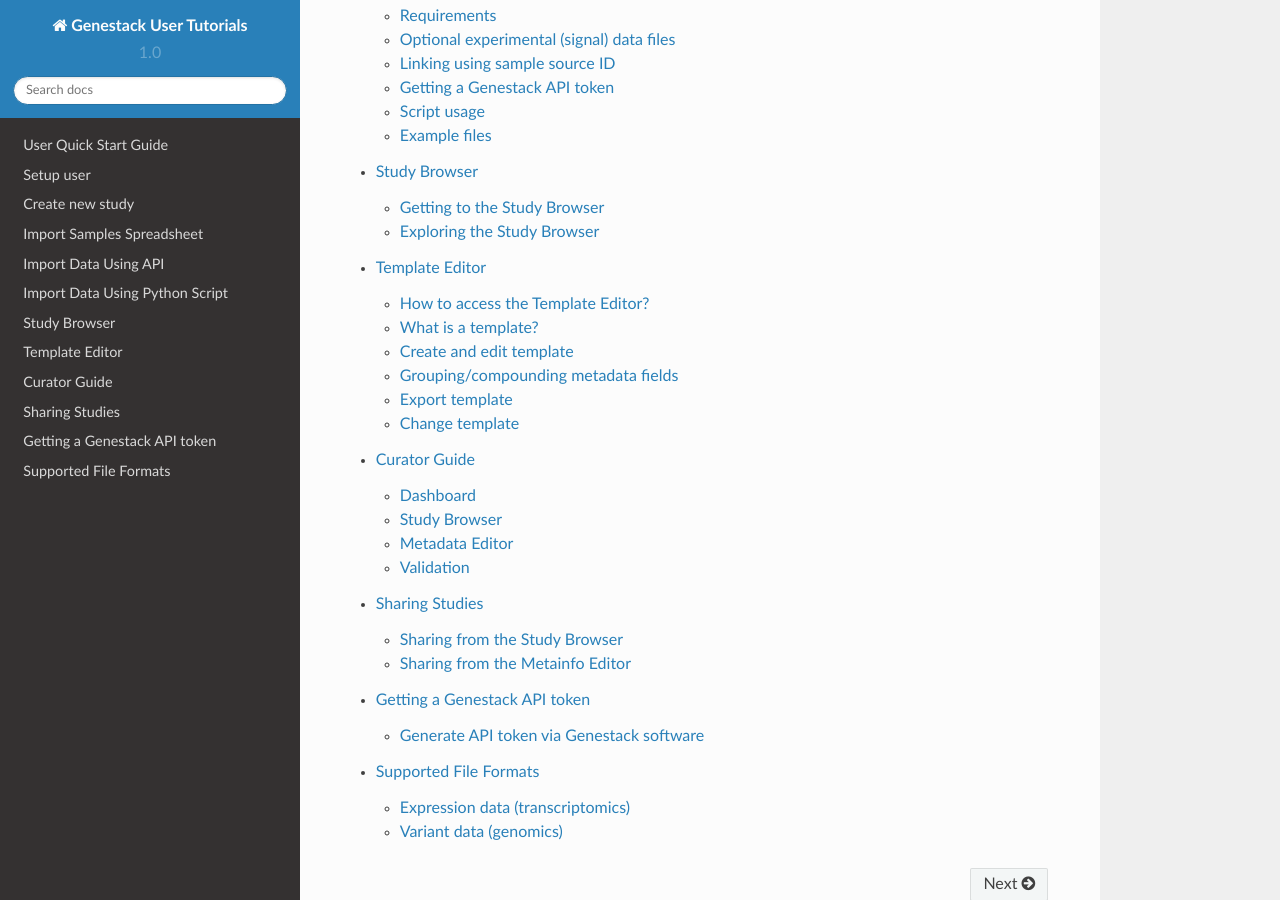
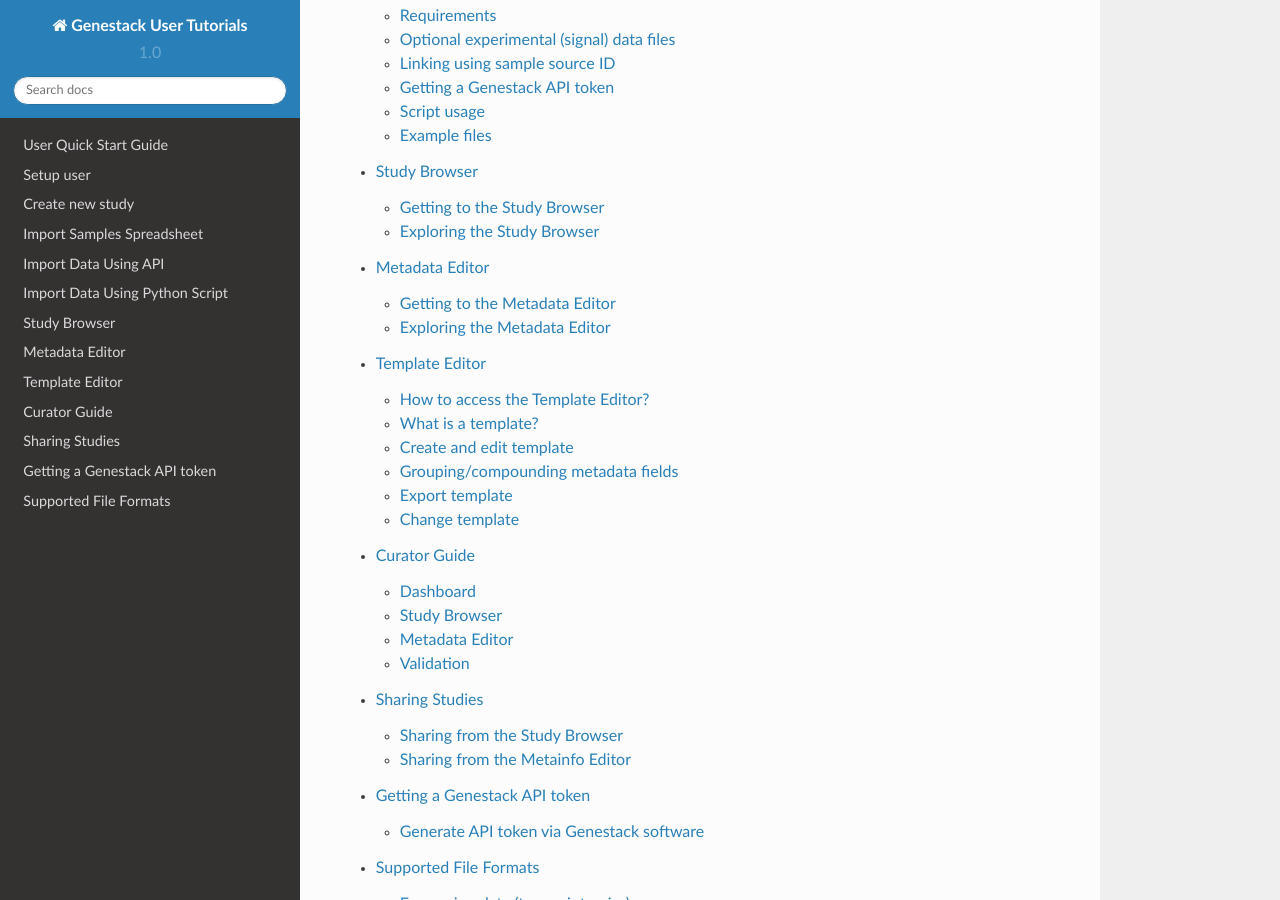
Before and after one commit to genestack/user-guide, a Sphinx documentation site: the page built from source/index.rst, in a window 1280 px wide and 900 px high, scrolled down 816 px. Built offline with Sphinx 7.4.7 and the Read the Docs theme 2.0.0, drawn with Linux system fonts in a browser that asks for light colours; some of the changed lines change nothing that is shown.

Commit message:
add metadata editor part

```diff
--- /dev/null
+++ b/source/doc-odm-user-guide/metadata-editor.rst
@@ -0,0 +1,184 @@
+Metadata Editor
++++++++++++++++
+
+Study Browser allows to explore created studies and associated data as well as data sets pre-imported from external
+resources and search for a specific data using facets and free-text search box.
+Any obtained results you can explore further with Metadata Editor app.
+Besides, in the Metadata Editor app curators can validate and make changes to the Study, Samples and any processed
+metadata.
+
+
+Getting to the Metadata Editor
+------------------------------
+
+When you create a new study Metadata Editor immediately opens and suggests you to specify metadata template. By default the Default template is applied.
+You can explore each template by hovering over it and clicking "Explore".
+By default, new study contains two tabs, namely Study and Sample; Sample tab includes four samples.
+
+.. image:: images/open-me.png
+   :scale: 40 %
+   :align: center
+
+To open an existing experiment with Metadata Editor click on the study name in the search results in the Study Browser application.
+
+.. image:: images/open-me-1.png
+   :scale: 40 %
+   :align: center
+
+Note that users not included in the group "Curator" do not have permissions to make changes (update metadata, change
+templates etc.) for experiments they are not owners of.
+
+Exploring the Metadata Editor
+-----------------------------
+
+.. image:: images/open-me-2.png
+   :scale: 40 %
+   :align: center
+
+Click on application name shows drop-down menu allowing to create new study ('New study...'), explore applied template or
+change it if needed ('Default template' > 'Explore' or 'Apply another'), and open tutorials ('User Guide').
+
+.. image:: images/me-dropdown.png
+   :scale: 35 %
+   :align: center
+
+When you click on the study name, you can:
+
+- **Share** data with your colleagues
+
+.. image:: images/share.png
+   :scale: 35 %
+   :align: center
+
+-  **Export** all data with Export data application
+
+.. image:: images/export.png
+   :scale: 35 %
+   :align: center
+
+- **Rename** study
+
+.. image:: images/rename.png
+   :scale: 35 %
+   :align: center
+
+- **Copy accession** of the study
+
+.. image:: images/copy-accession.png
+   :scale: 35 %
+   :align: center
+
+- **Get more information** about the study
+
+.. image:: images/more-info.png
+   :scale: 35 %
+   :align: center
+
+- **Explore and change metadata template**
+Template applied to a dataset can be changed by clicking the **Apply another..**
+option from the study title drop-down menu.
+
+.. image:: images/template_selection.png
+   :scale: 35 %
+   :align: center
+
+There are several tabs on the Metadata Editor page, namely Study, Samples, Expression (optional), Variants (optional),
+FACS (optional), which represent metadata describing experiment, samples and processed files.
+
+Study tab
+*********
+
+
+.. image:: images/study-tab.png
+   :scale: 50 %
+   :align: center
+
+To rename the study click on the study title link at the top of the page and select "Rename". Type in the new name and click the blue "Rename" button.
+
+Columns containing invalid metadata are highlighted in red and **Invalid metadata** flag is specified.
+
+.. image:: images/study-invalid-metadata.png
+   :scale: 50 %
+   :align: center
+
+Click the flag to explore validation summary and correct metadata.
+
+.. image:: images/study-invalid-metadata.png
+   :scale: 50 %
+   :align: center
+
+
+
+Samples tab
+***********
+
+Sample tab represents metadata for ech sample in the study.
+Metadata columns coming from the applied template are highlighted in yellow.
+
+.. Filter metadata
+
+
+**Add and delete samples**
+
+When you create new study by default it contains four samples. You can add more samples or delete samples if necessary.
+To add them, click on the "+"-sign , then in the appeared window specify number of samples you would like to add to the study and click **Add**.
+
+.. image:: images/add-samples-1.png
+   :scale: 35 %
+   :align: center
+
+.. image:: images/add-samples-2.png
+   :scale: 35 %
+   :align: center
+
+To remove samples from your study, hover over samples you would like to exclude, select them, and click on the **Delete** button.
+
+.. image:: images/delete-samples.png
+   :scale: 35 %
+   :align: center
+
+
+
+Metadata validation and curation
+********************************
+
+**Curators** can not only view but also validate and edit metadata.
+
+Metadata fields are checked against a specific template, each template contain specific list of metadata fields and rules for the Study, Samples and
+processed/experimental metadata tabs. If some required metadata fields are missing, have typos
+or entered values don't match the applied template, an **Invalid metadata" flag** is shown in the upper right corner, also,
+invalid fields themselves are highlighted in red.
+
+
+.. image:: images/invalid-metadata.png
+   :scale: 50 %
+   :align: center
+
+
+To **correct metadata manually**, click the field you wish to change and type a new value.
+When all the fields in a tab have been corrected the Invalid metadata flag will be replaced with a green
+“Metadata is valid” flag.
+Metadata fields for which **dictionaries or ontologies** are specified in the template allow you to click the
+triangle sigh and select a term from a list of suggested terms from the associated dictionary.
+You can also start typing a term and auto-complete will help you to select an appropriate term from the dictionary.
+Values matching dictionary terms will be marked in green.
+
+Values in the metadata columns can be propagated by dragging the bottom-right corner of a cell.
+To replace multiple values you can use **bulk replace** function. To do so, you should click the name a metadata field
+including incorrect values and select "Bulk replace" option in the drop down list. This will open **Replace values**
+window where you can specify correct values.
+If the field is controlled by a dictionary then auto-complete suggestions will also appear
+so that you can select a term from dictionary. Click **Replace in...** button to replace the incorrect metadata values with the new terms.
+If there are any filters applied (for example, "Sex" - "male"), you can chose to replace values only for the samples
+that match your filter. As a result, values for only the filtered samples will be changed.
+
+Clicking on the Invalid metadata link or opens the **Validation Summary** pop-up window where the
+invalid metadata terms will be shown. Click on a term you would like to update, immediately, **Replace values**
+window will open, allowing you to type in the correct value.
+
+Apart from editing metadata manually, user can also import and validate the metadata. Click Import data from spreadsheet button and select a local CSV or Excel file containing metadata you would like
+to associate with the imported files.
+
+.. image:: images/import-from-spreadsheet.png
+   :scale: 50 %
+   :align: center
--- a/source/index.rst
+++ b/source/index.rst
@@ -19,6 +19,7 @@
    doc-odm-user-guide/import-data-using-api
    doc-odm-user-guide/import-data-using-python-script
    doc-odm-user-guide/studybrowser
+   doc-odm-user-guide/metadata-editor
    doc-odm-user-guide/template-editor
    doc-odm-user-guide/curator_guide
    doc-odm-user-guide/sharing
```
Also changed, not shown: source/doc-odm-user-guide/images/add-samples-1.png (added), source/doc-odm-user-guide/images/add-samples-2.png (added), source/doc-odm-user-guide/images/copy-accession.png (added), source/doc-odm-user-guide/images/delete-samples.png (added), source/doc-odm-user-guide/images/export.png (added), source/doc-odm-user-guide/images/import-from-spreadsheet.png (added), source/doc-odm-user-guide/images/me-dropdown.png (added), source/doc-odm-user-guide/images/more-info.png (added), source/doc-odm-user-guide/images/open-me-1.png (added), source/doc-odm-user-guide/images/open-me-2.png (added), source/doc-odm-user-guide/images/open-me.png (added), source/doc-odm-user-guide/images/rename.png (added), source/doc-odm-user-guide/images/share.png (added), source/doc-odm-user-guide/images/study-invalid-metadata.png (added), 1 more files.
